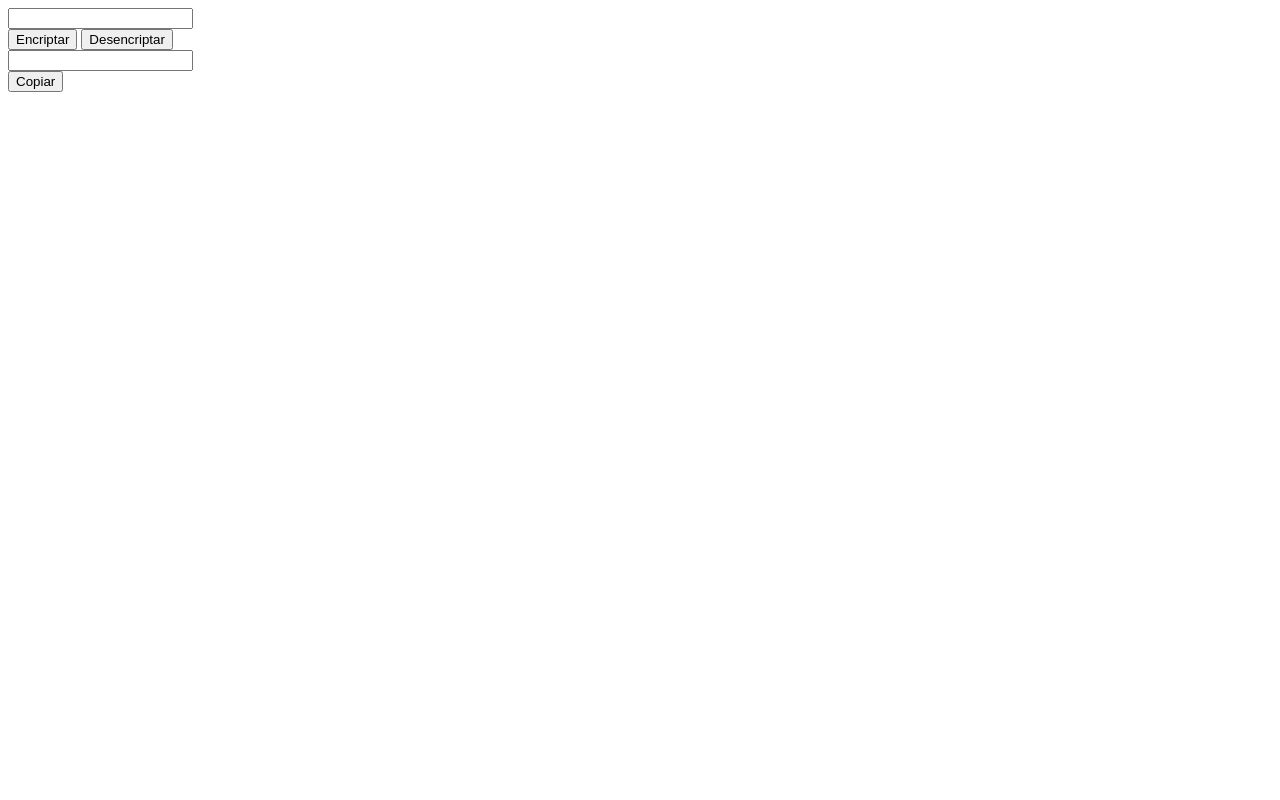
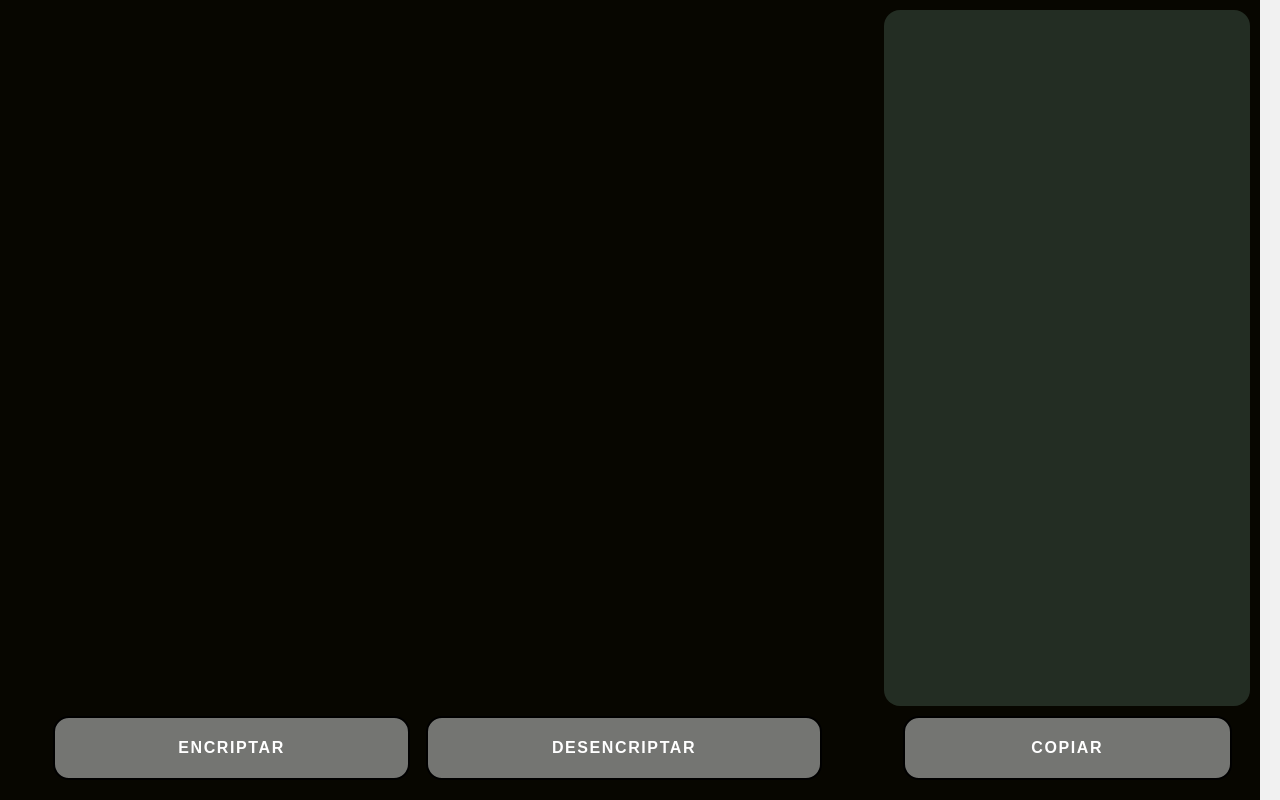
Before and after one commit to LucasNavarro21/encriptador, a plain HTML site: page index.html in a window 1280 px wide. Drawn offline with Linux system fonts and the light colour scheme.

Commit message:
Finalice la funcion de encriptar

```diff
--- /dev/null
+++ b/app.js
@@ -0,0 +1,61 @@
+// 1-obtengo el texto
+// 2-lo separo con split
+// 3-lo encripto recorriendo cada parte del split
+// 4-lo uno en un cadena
+
+
+let cadenaEncriptada = "";
+
+function obtenerTexto(){
+    texto = document.querySelector(".inputEncriptar").value;
+    return texto;
+}
+
+function procesoPalabra(){
+    cadena = obtenerTexto().split(" ");
+    let cadenaEncriptada = encriptado(cadena);
+    console.log(cadenaEncriptada);
+    document.querySelector(".contenedorInputDesencriptar input").value = cadenaEncriptada;
+}
+
+
+
+function convertirLetra(palabra){
+
+    switch(palabra){
+        case "a":
+            palabra = "ai"
+            break;
+        case "e":
+            palabra = "enter"
+            break;
+        case "i":
+            palabra = "imes"
+            break;
+        case "o":
+            palabra = "ober"
+            break;
+        case "u":
+            palabra = "ufat"
+            break;
+    }
+    return palabra
+}
+
+// cadena = texto.split(" ");
+// console.log(cadena);
+// console.log(convertirLetra("a"));
+function encriptado(cadena){
+    cadenaEncriptada = ""; // Resetear la cadena encriptada antes de empezar
+    for (let i = 0; i < cadena.length; i++) {
+        const palabra = cadena[i];
+        let palabraEncriptada = ""; // Cadena temporal para la palabra encriptada
+        for (let j = 0; j < palabra.length; j++) {
+            palabraEncriptada += convertirLetra(palabra[j]);
+        }
+        // Añadir la palabra encriptada a la cadena final con un espacio
+        cadenaEncriptada += palabraEncriptada + " ";
+    }
+    // Eliminar el último espacio añadido
+    return cadenaEncriptada.trim();
+}
--- a/estilos/styles.css
+++ b/estilos/styles.css
@@ -0,0 +1,120 @@
+
+:root{
+    --color-fondo: #070600;
+    --button-glow-color: rgba(255, 255, 255, 0.8); /* Color de la luz */
+
+}
+body, html {
+    margin: 0;
+    padding: 0;
+    height: 100%;
+    font-family: Arial, sans-serif;
+}
+
+.contenedorPadre {
+    display: flex;
+    flex-direction: row;
+    height: 100vh;
+    background-color:var(--color-fondo);
+}
+
+.contenedorEncriptador, .contenedorDesencriptador {
+    display: flex;
+    justify-content: center;
+    align-items: center;
+    flex-direction: column;
+    flex-grow: 1;
+    padding: 10px;
+    box-sizing: border-box;
+}
+
+.contenedorEncriptador{
+    flex-grow: 6;
+
+}
+
+.contenedorDesencriptador{
+    flex-grow: 1;
+}
+.contenedorInputEncriptar{
+    width: 90%;
+
+}
+.contenedorInputEncriptar input{
+    /* border: none; */
+    text-align: center;
+
+}
+
+.contenedorInputDesencriptar{
+    width: 100%;
+}
+.contenedorInputEncriptar, .contenedorInputDesencriptar {
+    flex-grow: 1;
+    display: flex;
+    align-items: center;
+    justify-content: center;
+}
+
+.contenedorInputEncriptar input, .contenedorInputDesencriptar input {
+    width: 100%;
+    padding: 10px;
+    font-size: 16px;
+    height: 100%;
+    box-sizing: border-box;
+    border-radius: 1rem;
+}
+
+.contenedorInputDesencriptar input{
+    background-color: rgba(53, 72, 59, 0.606);
+    border: none;
+    font-size: 1.5rem;
+}
+
+.contenedorInputEncriptar input{
+    border: none;
+    outline: none;
+    background-color:  transparent;
+    color: white;
+    font-size: 3rem;
+
+}
+
+
+
+
+
+.contenedorBotonesEncriptar, .contenedorDesencriptarBoton {
+    display: flex;
+    justify-content: center;
+    gap: 1rem;
+    padding: 10px 0;
+    width: 90%;
+}
+
+.contenedorBotonesEncriptar button, .contenedorDesencriptarBoton button {
+    padding: 10px 20px;
+    font-size: 16px;
+    cursor: pointer;
+    border-radius: 1rem;
+    flex-grow: 1;
+    background-color: #747572;
+    border: 2px solid black;
+    color: white;
+    height: 4rem;
+    text-transform: uppercase;
+    font-weight: 600;
+    letter-spacing: 0.1rem;
+    transition: border-color 1s, box-shadow 0.5s ease-in-out; /* Aplicar la transición a la propiedad correcta */
+}
+
+.contenedorBotonesEncriptar button:hover, .contenedorDesencriptarBoton button:hover{
+    border: 2px solid white;
+    box-shadow: 0 0 15px var(--button-glow-color); /* Efecto de luz */
+}
+
+footer {
+    background-color: #f1f1f1;
+    text-align: center;
+    padding: 10px;
+}
--- a/index.html
+++ b/index.html
@@ -3,16 +3,17 @@
 <head>
     <meta charset="UTF-8">
     <meta name="viewport" content="width=device-width, initial-scale=1.0">
-    <title>Document</title>
+    <link rel="stylesheet" href="estilos/styles.css">
+    <title>Encriptador</title>
 </head>
 <body>
     <div class="contenedorPadre">
         <div class="contenedorEncriptador">
-            <div class="contendorInputEncriptar">
-                <input type="text">
+            <div class="contenedorInputEncriptar">
+                <input  class = "inputEncriptar" type="text">
             </div>
             <div class="contenedorBotonesEncriptar">
-                <button>Encriptar</button>
+                <button onclick="procesoPalabra()">Encriptar</button>
                 <button>Desencriptar</button>
             </div>
         </div>
@@ -28,6 +29,7 @@
             <div class="footer"></div>
         </footer>
     </div>
-
+    <!-- <script src="app2.js"></script> -->
+    <script src="app.js"></script>
 </body>
 </html>
```
